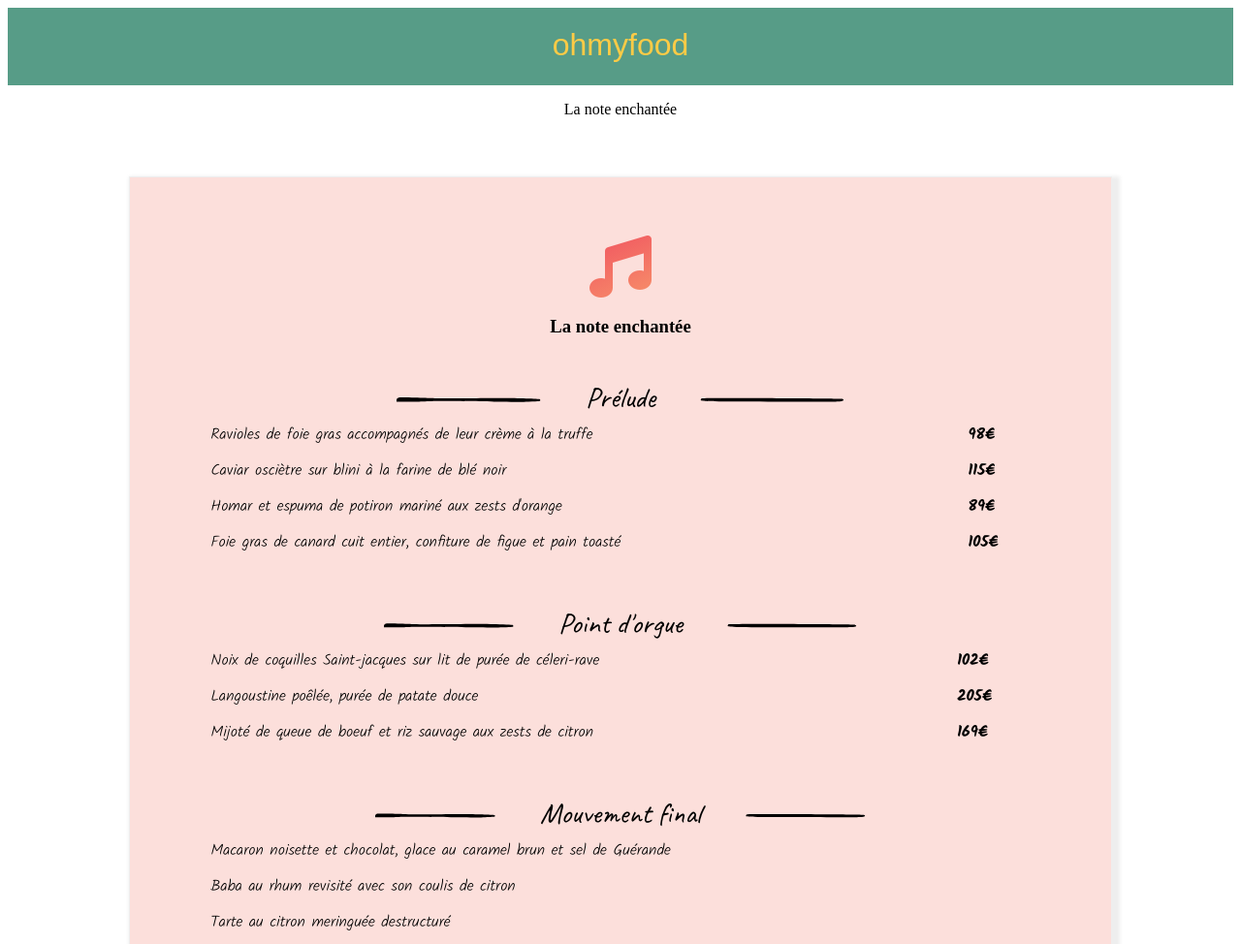
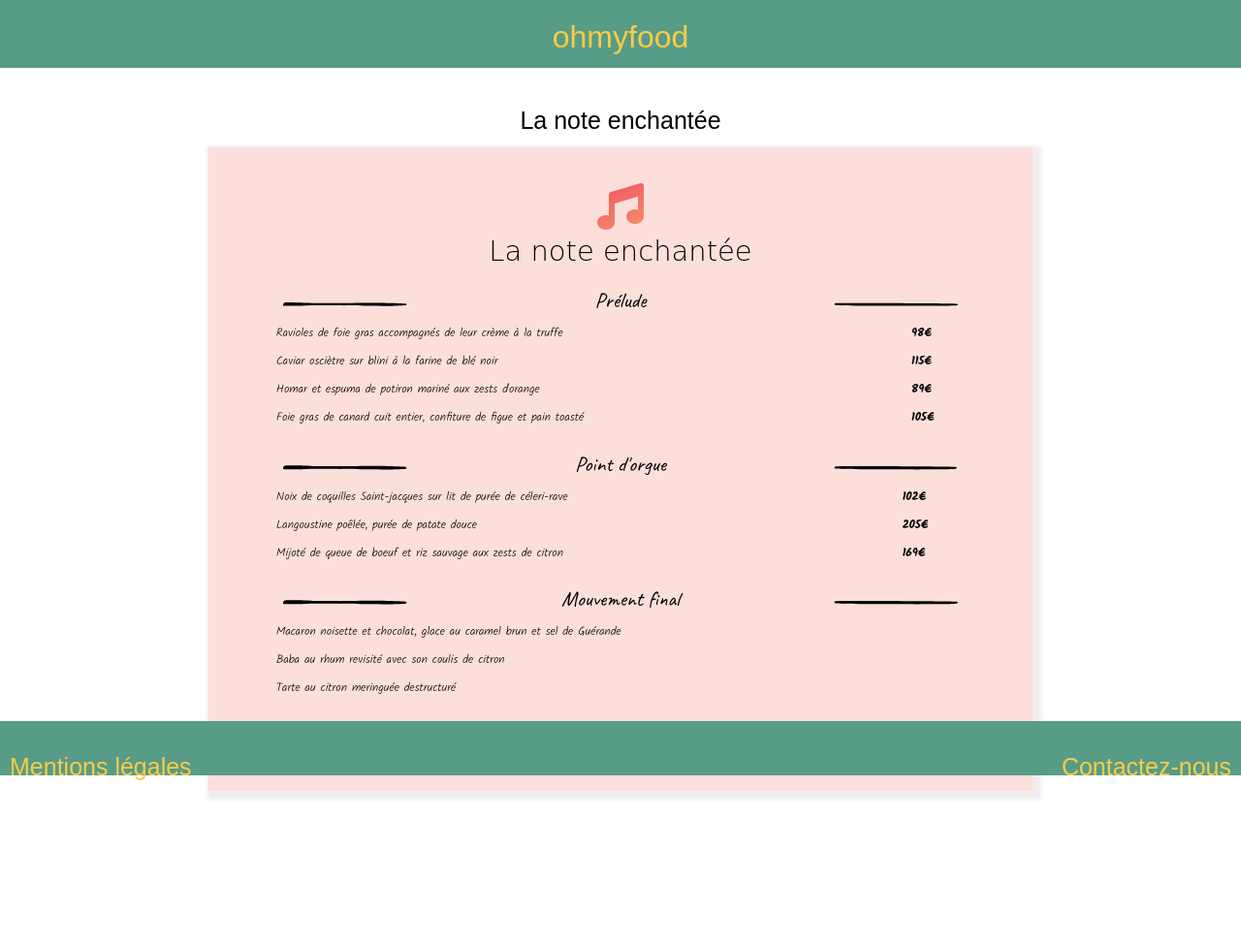
Before and after one commit to andry305/projet3, a plain HTML site: page menu_la_note_enchantee.html in a window 1280 px wide. Shown: the top 974 px of the page at 97% size. After the commit the page ends 919 px from the top, so only its background shows below. Drawn offline with Linux system fonts and the light colour scheme; a web font is replaced by a local one.

Commit message:
upd 01sep

```diff
--- a/menu_la_note_enchantee.html
+++ b/menu_la_note_enchantee.html
@@ -5,6 +5,7 @@
     <meta name="viewport" content="width=device-width, initial-scale=1.0">
     <script src="https://kit.fontawesome.com/c6df3d9e4d.js" crossorigin="anonymous"></script>
     <link rel="stylesheet" href="menu_la_note_enchantee.css">
+    <link rel="stylesheet" type="text/css" href="responsive_menu1.css">
     <link href="https://fonts.googleapis.com/css2?family=Caveat:wght@400;700&family=Devonshire&family=Kalam:wght@300;400;700&display=swap" rel="stylesheet">
     <title>menu la note enchantee</title>
 </head>
@@ -20,13 +21,13 @@
 
     <section>
 
-    <i class="fas fa-music fa-4x"></i>
+    <i class="fas fa-music fa-3x"></i>
     <h3>La note enchantée</h1>
 
     <div class="sous_titre">
-        <img src="components/trait_menu1_gauche.svg" alt="trait" width="150px" height="15px">
+        <img src="components/trait_menu1_gauche_100px.svg" alt="trait">
         <h2>Prélude</h2>
-        <img src="components/trait_menu1_droit.svg" alt="trait" width="150px" height="15px">
+        <img src="components/trait_menu1_droit_100px.svg" alt="trait">
     </div>
 
     <table>
@@ -49,9 +50,9 @@
     </table>
 
     <div class="sous_titre">
-        <img src="components/trait_menu1_gauche.svg" alt="trait" width="135px" height="15px">
+        <img src="components/trait_menu1_gauche_100px.svg" alt="trait">
         <h2>Point d'orgue</h2>
-        <img src="components/trait_menu1_droit.svg" alt="trait" width="135px" height="15px">
+        <img src="components/trait_menu1_droit_100px.svg" alt="trait">
     </div>
 
     <table>
@@ -70,9 +71,9 @@
     </table>
 
     <div class="sous_titre">
-        <img src="components/trait_menu1_gauche.svg" alt="trait" width="125px" height="15px">
+        <img src="components/trait_menu1_gauche_100px.svg" alt="trait">
         <h2>Mouvement final</h2>
-        <img src="components/trait_menu1_droit.svg" alt="trait" width="125px" height="15px">
+        <img src="components/trait_menu1_droit_100px.svg" alt="trait">
     </div>
 
     <table>
@@ -87,8 +88,10 @@
         </tr>
     </table>
 
+    <aside>
         <i class="fas fa-music fa-1x"></i>
         <a>La note enchantée</a>
+    </aside>
 
     </section>
 
--- a/menu_la_note_enchantee.scss
+++ b/menu_la_note_enchantee.scss
@@ -14,25 +14,31 @@ $color-2e  : #fdcb46;
 html{
     background-color: white;
     text-align: center;
+    margin: 0px;
     }
+
+body{
+    margin: 0px;
+}
 
 section{
     background-color:#fcdfdb ;
     text-align: center;
-    margin: 60px auto;
-    padding: 60px 0px;
+    margin: 0px auto 40px;
+    padding: 37px 0px;
     width: 80%;
     height: auto;
     @include bordure_menu;
-
-
-    }
+}
 
 /********** header ********/
 
 header{
     @include couleurs_vert_jaune;
-    height : 80px;
+    height : 70px;
+    position: sticky;
+    top: 0px;
+    margin-bottom: 40px;
 }
 
 header h1{
@@ -40,6 +46,13 @@ header h1{
     text-align: center;
     padding-top: 20px;
     margin-top: 0px;
+}
+
+p{
+    font-family: sans-serif;
+    font-size: 25px;
+    font-weight: 500;
+    margin-bottom: 12px;
 }
 
 /************* section **********/
@@ -61,24 +74,25 @@ h1{
 
 .sous_titre{
     display: flex;
-    justify-content: center;
+    justify-content: space-between;
     align-items: baseline;
     margin-left: auto;
     margin-right: auto;
+    width: 82%;
     }
 
 h2{
     font-family: 'Caveat', cursive, sans-serif;
     font-weight: 300;
-    font-size: 30px;
+    font-size: 22px;
     margin-bottom: 0px;
     padding: 0 45px;
     position: relative;
     display: inline;
-    }
+}
 
 h2:after {
-    content: '';
+    content: "";
     display: block;
     position: absolute;
     bottom: 2px;
@@ -87,43 +101,53 @@ h2:after {
     height: 4px;
     transition: 0.60s cubic-bezier(0.72,-0.01, 0.19, 0.92);
     background: linear-gradient(155deg, #f05360, #f78f6a);
-    }
+}
 
 h2:hover:after {
     width: 100%;
-    }
+}
+
+h3{
+    font-family: 'Devonshire', cursive;
+    font-size: 29px;
+    font-weight: 300;
+    margin-top: 5px;
+    margin-bottom: 2px;
+}
 
 table{
     width: 85%;
-    margin: 0px auto 20px;
+    margin: 4px auto 0px;
     }
 
 td{
     text-align: left ;
-    padding: 5px;
+    padding: 4px;
     font-family: 'Kalam', cursive;
-    font-size: 16px;
+    font-size: 12px;
     font-weight: 300;
     }
 
 aside{ /***** ancien footer a modifier ******/
     font-family: 'Devonshire', cursive;
-    font-weight: 400;
-    font-size: 30px;
-    margin-top: 65px;
+    font-weight: 300;
+    font-size: 20px;
+    margin-top: 30px;
     }
 
 /************ footer ***********/
 
 footer{
     @include couleurs_vert_jaune;
-    height: 50px;
+    height: 40px;
     display: flex;
     justify-content: space-between;
-    padding: 8px 20px;
+    padding: 8px 10px;
     font-family: 'Montserrat Extra-light', sans-serif;
     font-weight: 200;
     font-size: 22px;
+    position: sticky;
+    bottom: 0px;
 }
 
 footer a{
--- /dev/null
+++ b/responsive_menu1.css
@@ -0,0 +1,5 @@
+@media (min-width:1000px){
+    section{
+        width: 850px;
+    }
+}
```
Also changed, not shown: components/musicnote.png (added), components/trait_menu1_droit_100px.svg (added), components/trait_menu1_gauche_100px.svg (added), menu_la_note_enchantee.css, 3 other files.
